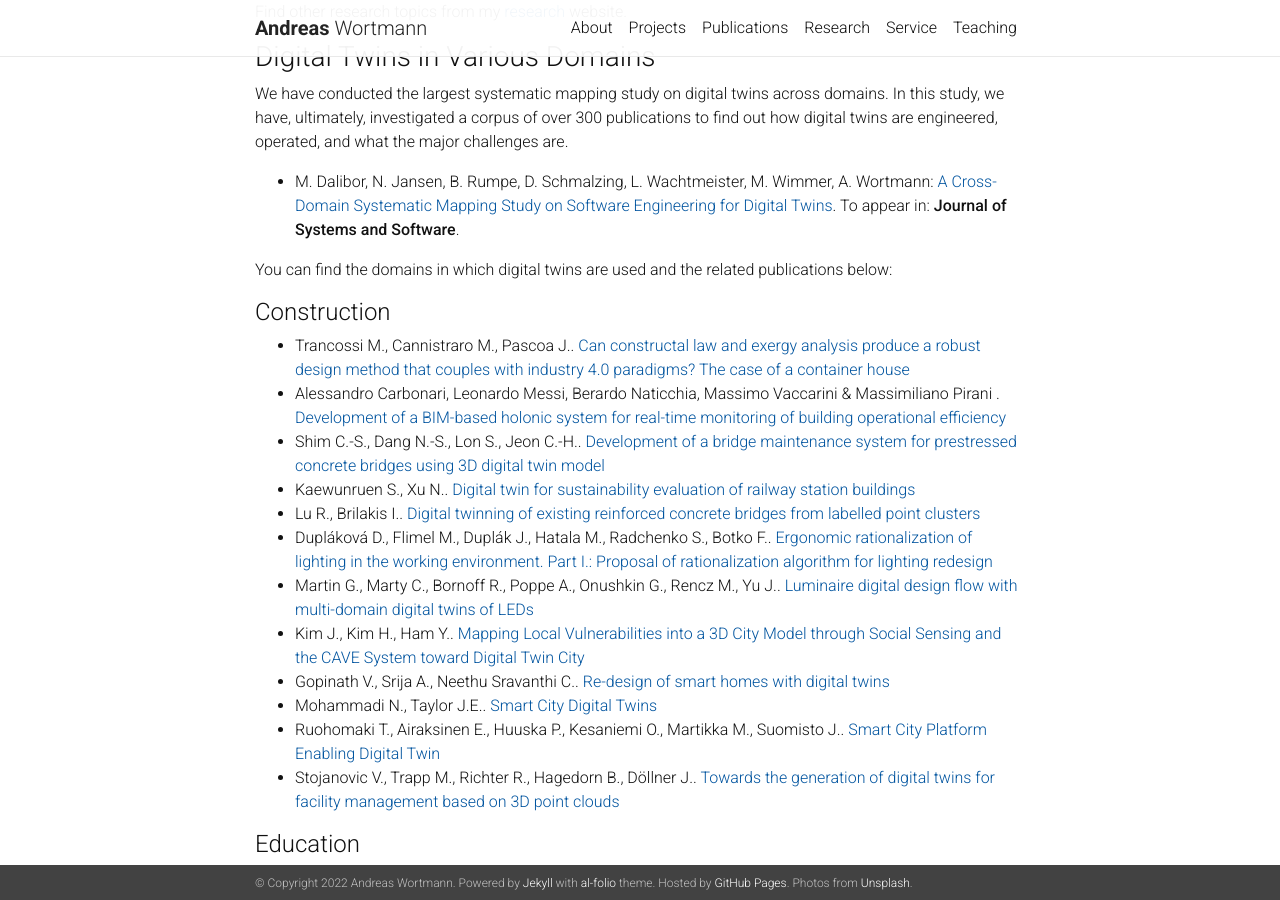
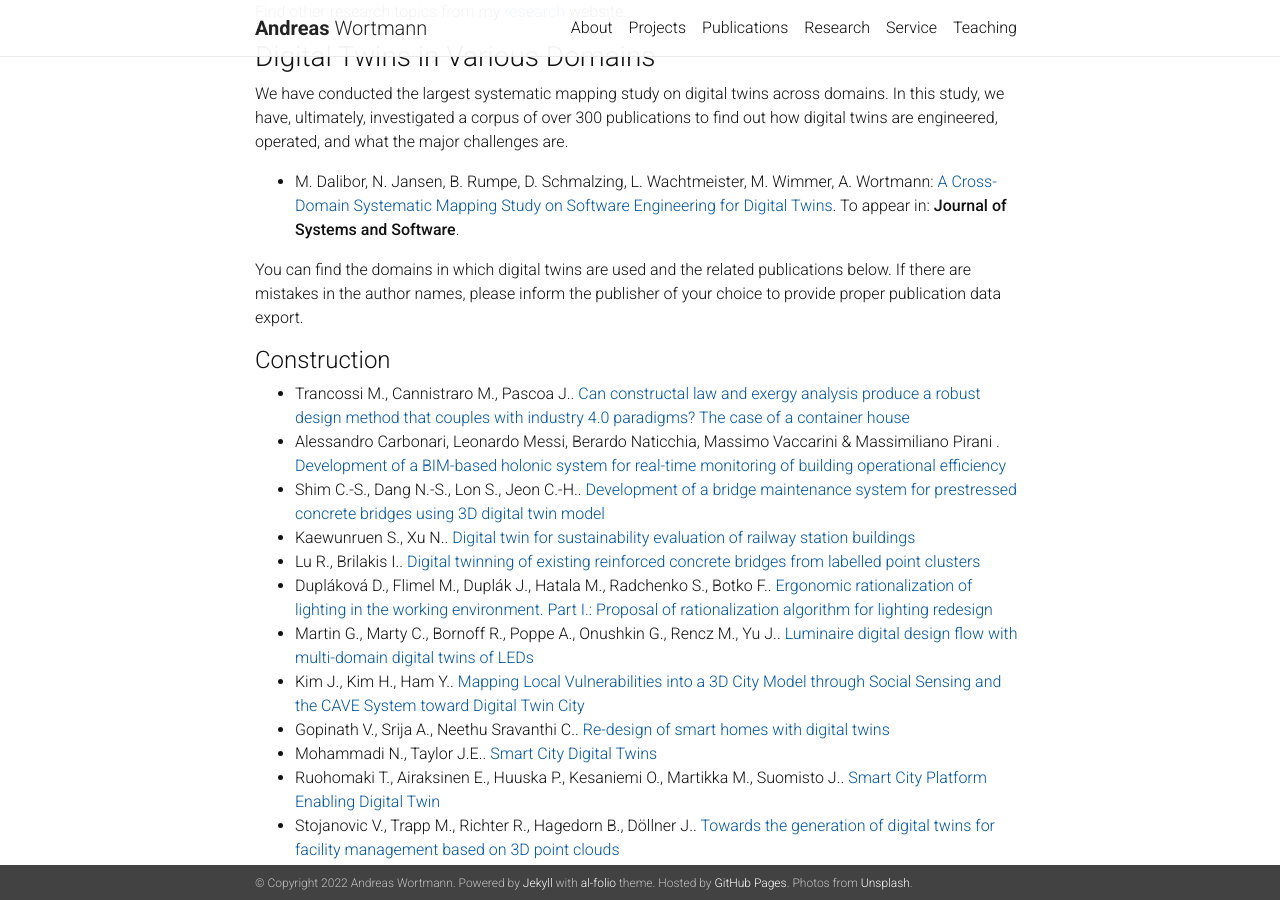
Before and after one commit to awortmann/awortmann.github.io, a Jekyll site: the page built from _pages/topics/digital_twins.md, in a window 1280 px wide and 900 px high, scrolled down 1568 px. Built offline with Jekyll 4.4.1, drawn with Linux system fonts in a browser that asks for light colours; nearby versions of some CDN libraries; a style sheet for code colours, icons or effects is not loaded.

Commit message:
Minor update

```diff
--- a/_pages/topics/digital_twins.md
+++ b/_pages/topics/digital_twins.md
@@ -55,7 +55,7 @@ We have conducted the largest systematic mapping study on  digital twins across
 
 - M. Dalibor, N. Jansen, B. Rumpe, D. Schmalzing, L. Wachtmeister, M. Wimmer, A. Wortmann: [A Cross-Domain Systematic Mapping Study on Software Engineering for Digital Twins](../downloads/preprints/2022/Systematic_Mapping_Study_on_Digital_Twins__DT_SMS.pdf). To appear in: **Journal of Systems and Software**.
 
-You can find the domains in which digital twins are used and the related publications below:
+You can find the domains in which digital twins are used and the related publications below. If there are mistakes in the author names, please inform the publisher of your choice to provide proper publication data export.
 
 #### Construction
 
```
